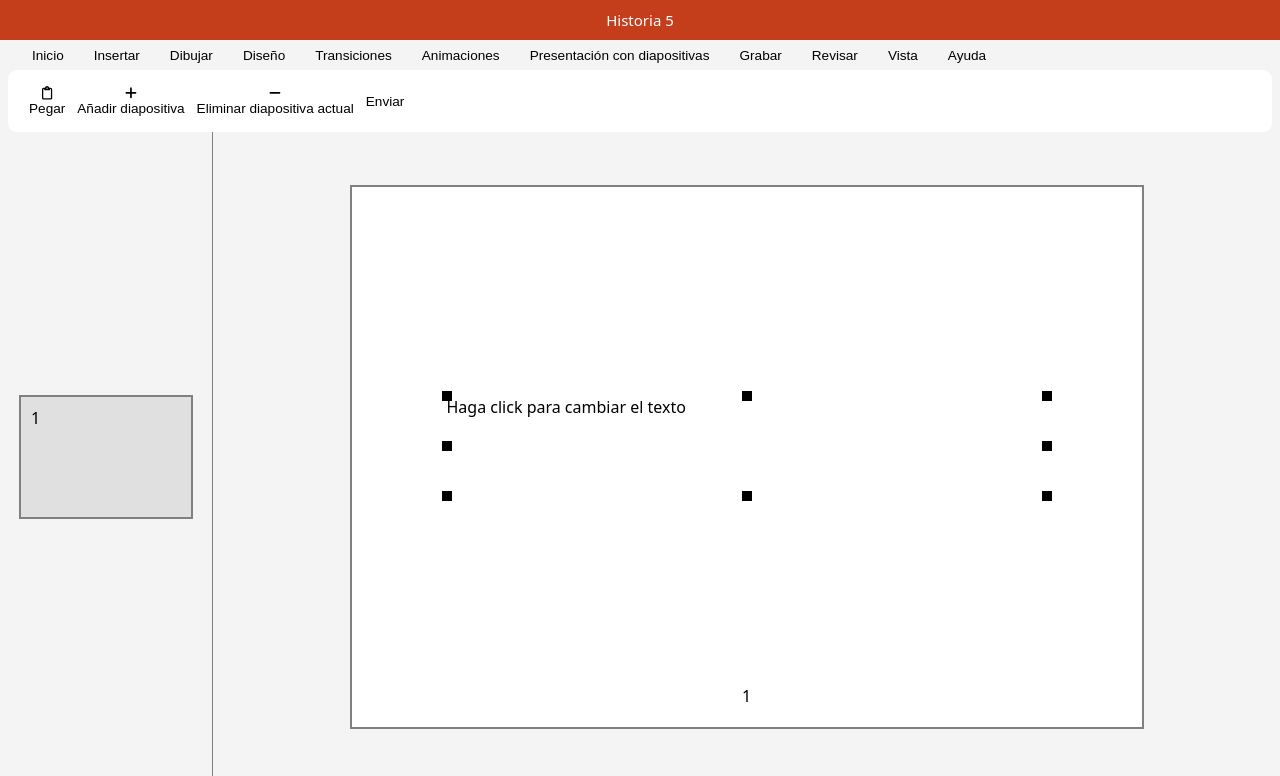
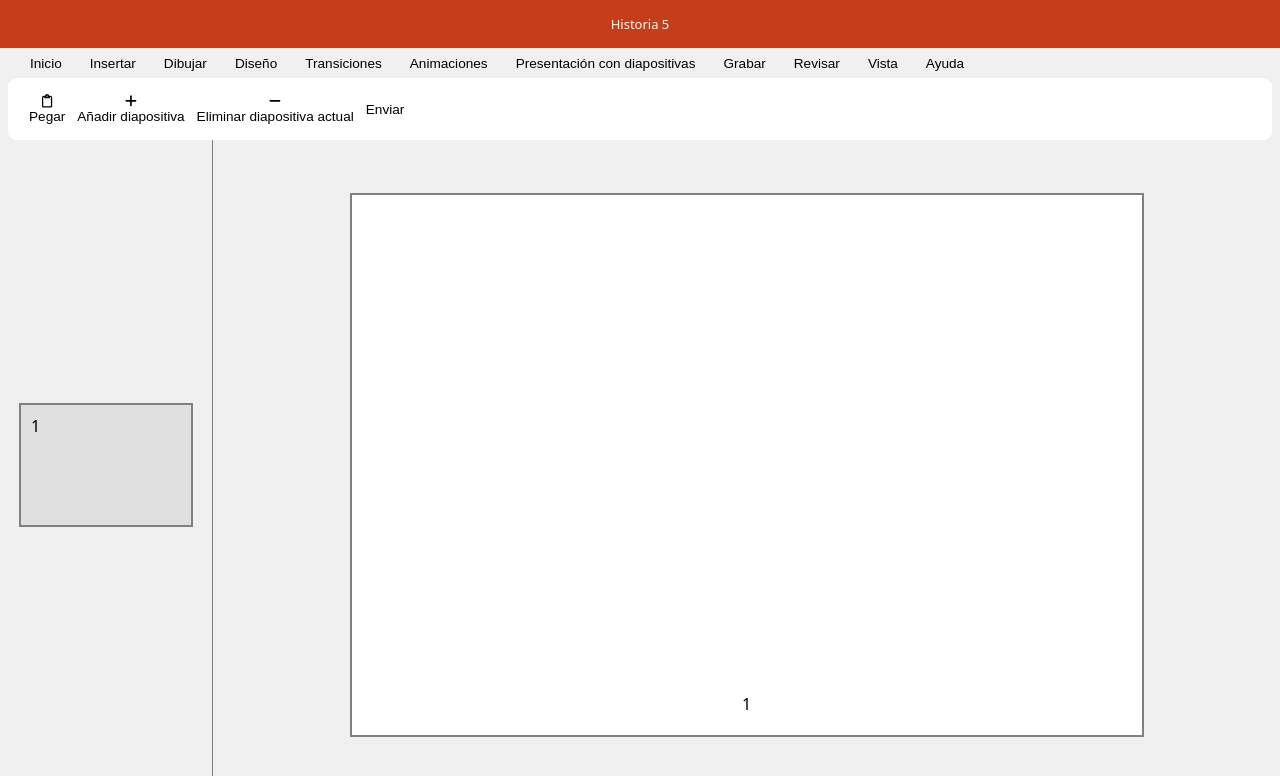
Before and after one commit to SebastianBaeza/DigitalSkillApp, a React (Vite) app in the folder react-app/: page /HU05 in a window 1280 px wide. Shown: the top 776 px of the page. Built offline with nearby package versions, Linux system fonts and the light colour scheme.

Commit message:
cuadros de texto, funcion insertar texto, funcion evaluar test

```diff
--- a/react-app/src/HU05.jsx
+++ b/react-app/src/HU05.jsx
@@ -1,22 +1,19 @@
 import React, { useState } from 'react';
+import { FontAwesomeIcon } from '@fortawesome/react-fontawesome';
 import { Title } from "./assets/HUs/HU05/Title";
 import { PptToolbar } from "./assets/HUs/HU05/PptToolbar";
 import { PptSidebar } from "./assets/HUs/HU05/PptSidebar";
 import { PptEditor } from "./assets/HUs/HU05/PptEditor";
 import { PptSecondaryMenu } from "./assets/HUs/HU05/PptSecondaryMenu";
+import { faPlus } from '@fortawesome/free-solid-svg-icons';
 
 import './assets/HUs/HU05/styles/HU05.css';
+import { text } from '@fortawesome/fontawesome-svg-core';
 
 export function HU05 () {
     const [slides, setSlides] = useState([
         { id: 1,
-            content: [
-              {
-                type: 'text',
-                content: 'Haga click para cambiar el texto',
-                position: { top: 300, left: 760 },
-              }
-            ]
+            content: []
         }
     ]);
 
@@ -27,16 +24,31 @@ export function HU05 () {
     const addSlide = () => {
         const newSlide = {
           id: slides.length + 1,
-          content: [
-            {
-              type: 'text',
-              content: 'Haga click para cambiar el texto',
-              position: { top: 300, left: 760 },
-            }
-          ]
+          content: []
         };
         setSlides([...slides, newSlide]);
         setCurrentSlide(newSlide);
+    };
+
+    const addText = () => {
+        const newText = {
+            id: currentSlide.content.length + 1,
+            type: 'text',
+            content: 'Haga click para cambiar el texto',
+            position: { top: 300, left: 760 },
+        };
+
+        const updatedSlide = {
+            ...currentSlide,
+            content: [...currentSlide.content, newText],
+        };
+
+        const updatedSlides = slides.map(slide =>
+            slide.id === currentSlide.id ? updatedSlide : slide
+        );
+
+        setSlides(updatedSlides);
+        setCurrentSlide(updatedSlide);
     };
 
     const deleteSlide = () => {
@@ -50,22 +62,41 @@ export function HU05 () {
     };
 
     const evaluateTest = () => {
+        console.log(slides);
+        if (slides.length === 0) {
+            console.log(false);
+            alert("Ha fallado la prueba");
+            return false;
+        }
+
         for (const slide of slides) {
-            if (slide.content.length === 0) {
-                console.log(false);
+            if (slide.content.length != 0) {
+                console.log(true);
+                alert("Felicidades, lo ha logrado");
+                return true;
             }
         }
-        console.log(true);
+        console.log(false);
+        alert("Ha fallado la prueba");
+        return false;
     };
 
     return (
         <>
             <Title name="Historia 5" />
             <PptToolbar setMenuOption={setMenuOption}/>
-            <PptSecondaryMenu addSlide={addSlide} evaluateTest={evaluateTest} deleteSlide={deleteSlide} menuOption={menuOption} />
+            <PptSecondaryMenu addSlide={addSlide} evaluateTest={evaluateTest} deleteSlide={deleteSlide} addText={addText} menuOption={menuOption} />
             <div className="ppt-slides-container">
                 <PptSidebar slides={slides} setCurrentSlide={setCurrentSlide}/>
-                <PptEditor slide={currentSlide} />
+                {currentSlide ? <PptEditor slide={currentSlide} /> :
+                <button onClick={addSlide} className='ppt-add-button'>
+                    <div>
+                    <FontAwesomeIcon icon={faPlus} />
+                    </div>
+                    <div>
+                    Añadir diapositiva
+                    </div>
+                </button>}
             </div>
         </>
     )
--- a/react-app/src/assets/HUs/HU05/PptEditor.jsx
+++ b/react-app/src/assets/HUs/HU05/PptEditor.jsx
@@ -1,10 +1,9 @@
 import PptSlide from './PptSlide';
 
 export function PptEditor ({ slide }) {
-  console.log(slide);
   return (
     <div className="ppt-editor">
-      <PptSlide slide={slide}/>
+      <PptSlide slide={slide} />
       <div>{slide.id}</div>
     </div>
   );
--- a/react-app/src/assets/HUs/HU05/PptSecondaryMenu.jsx
+++ b/react-app/src/assets/HUs/HU05/PptSecondaryMenu.jsx
@@ -3,7 +3,7 @@ import { FontAwesomeIcon } from '@fortawesome/react-fontawesome';
 import { faClipboard } from '@fortawesome/free-regular-svg-icons';
 import { faMinus, faPlus } from '@fortawesome/free-solid-svg-icons';
 
-export function PptSecondaryMenu ({ addSlide, evaluateTest, deleteSlide, menuOption }) {
+export function PptSecondaryMenu ({ addSlide, evaluateTest, deleteSlide, addText, menuOption }) {
   return (
     <div className="ppt-secondary-menu">
       {menuOption === 'inicio' && (
@@ -37,7 +37,7 @@ export function PptSecondaryMenu ({ addSlide, evaluateTest, deleteSlide, menuOpt
       )}
       {menuOption === 'insertar' && (
         <>
-          <button>Insertar Texto</button>
+          <button onClick={addText}>Insertar Texto</button>
           <button>Insertar Imagen</button>
           <button>Insertar Forma</button>
         </>
--- a/react-app/src/assets/HUs/HU05/PptSlide.jsx
+++ b/react-app/src/assets/HUs/HU05/PptSlide.jsx
@@ -7,11 +7,13 @@ const PptSlide = ({ slide }) => {
       {slide.content.map((element) => {
         if (element.type === 'text') {
           return (
-            <ResizableTextBox initialContent={element.content}/>
+            <ResizableTextBox
+              initialContent={element.content}
+            />
           );
         } else if (element.type === 'image') {
           return (
-            <h1>IMAGEN</h1>
+            <h1 key={index}>IMAGEN</h1>
           );
         }
         return null;
--- a/react-app/src/assets/HUs/HU05/styles/HU05.css
+++ b/react-app/src/assets/HUs/HU05/styles/HU05.css
@@ -2,15 +2,15 @@ body {
     margin: 0;
     display: flex;
     flex-direction: column;
-    background-color: #f4f4f4;
+    background-color: #f0f0f0;
 }
 
 .ppt-title {
     display: flex;
     background-color: #C43E1C;
     color: #fff;
-    font-size: 15px;
-    padding: 10px;
+    font-size: 13px;
+    padding: 15px;
     justify-content: center;
     align-items: top;
     width: 100%;
@@ -29,10 +29,10 @@ body {
 
 .ppt-toolbar-option {
     font-size: 0.85rem;
-    padding: 5px 8px 0 12px;
+    padding: 5px 8px 0 10px;
     border-radius: 0px;
     border: none;
-    background-color: #f4f4f4;
+    background-color: #f0f0f0;
     box-shadow: none;
     cursor: pointer;
     margin-right: 10px;
@@ -54,7 +54,7 @@ body {
     display: flex;
     flex-direction: row;
     align-items: center;
-    background-color: #f4f4f4;
+    background-color: #f0f0f0;
 }
 
 .ppt-sidebar {
@@ -64,7 +64,7 @@ body {
     justify-content: space-around;
     border-right: 1px gray solid;
     width: 15%;
-    background-color: #f4f4f4;
+    background-color: #f0f0f0;
     padding: 10px;
     overflow-y: auto;
     height: calc(100vh - 170px);
@@ -144,3 +144,16 @@ body {
 .ppt-text-box::-webkit-resizer {
     display: none;
 }
+
+.ppt-add-button {
+    display: flex;
+    flex-direction: column;
+    align-items: center;
+    justify-content: center;
+    background-color: #fff;
+    border: 2px gray solid;
+    width: 750px;
+    height: 500px;
+    padding: 20px;
+    margin: auto;
+}
--- a/react-app/src/assets/HUs/HU05/styles/ResizableTextBox.css
+++ b/react-app/src/assets/HUs/HU05/styles/ResizableTextBox.css
@@ -1,12 +1,9 @@
 .resizable-box {
     position: absolute;
+    border: 1px solid #000;
     display: flex;
     justify-content: center;
     align-items: center;
-}
-
-.resizable-box:not(.selected) {
-    border: none;
 }
 
 .text-box {
@@ -88,3 +85,10 @@
     transform: translateY(-50%);
     cursor: ew-resize;
 }
+
+.mover {
+    width: 100%;
+    height: 100%;
+    position: absolute;
+    cursor: move;
+}
```
